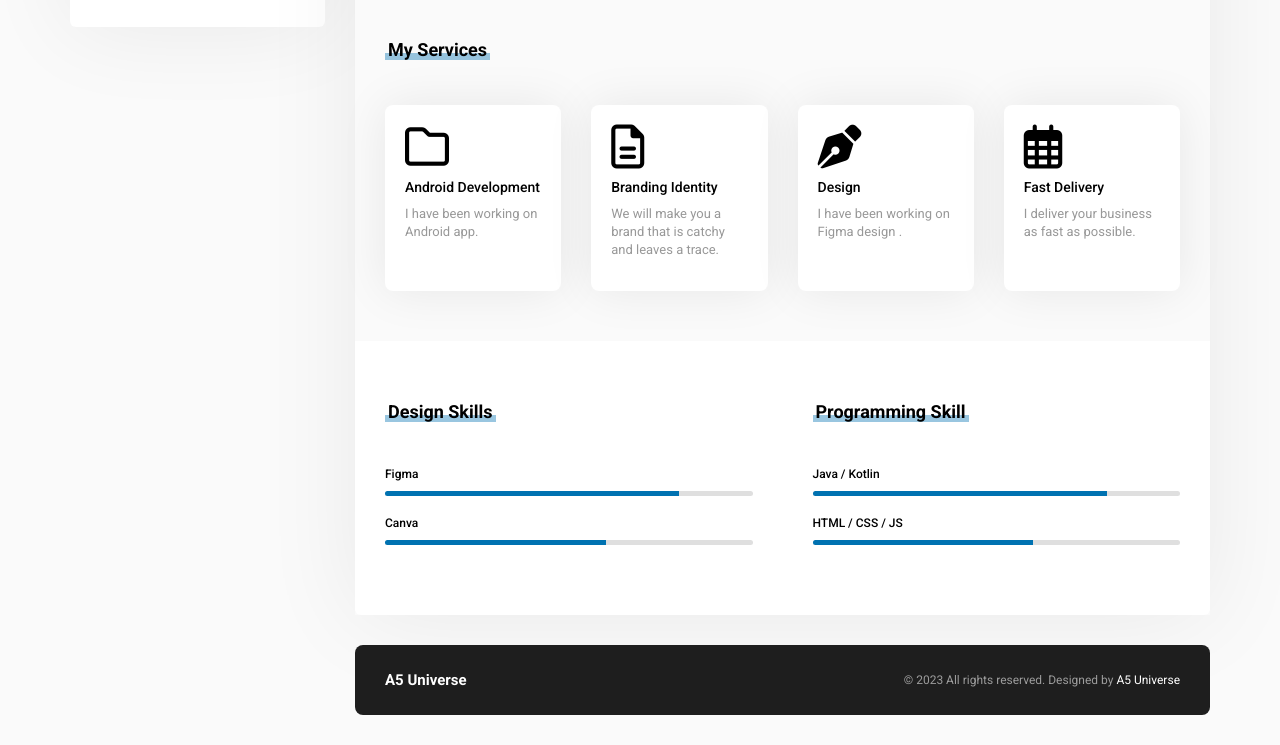
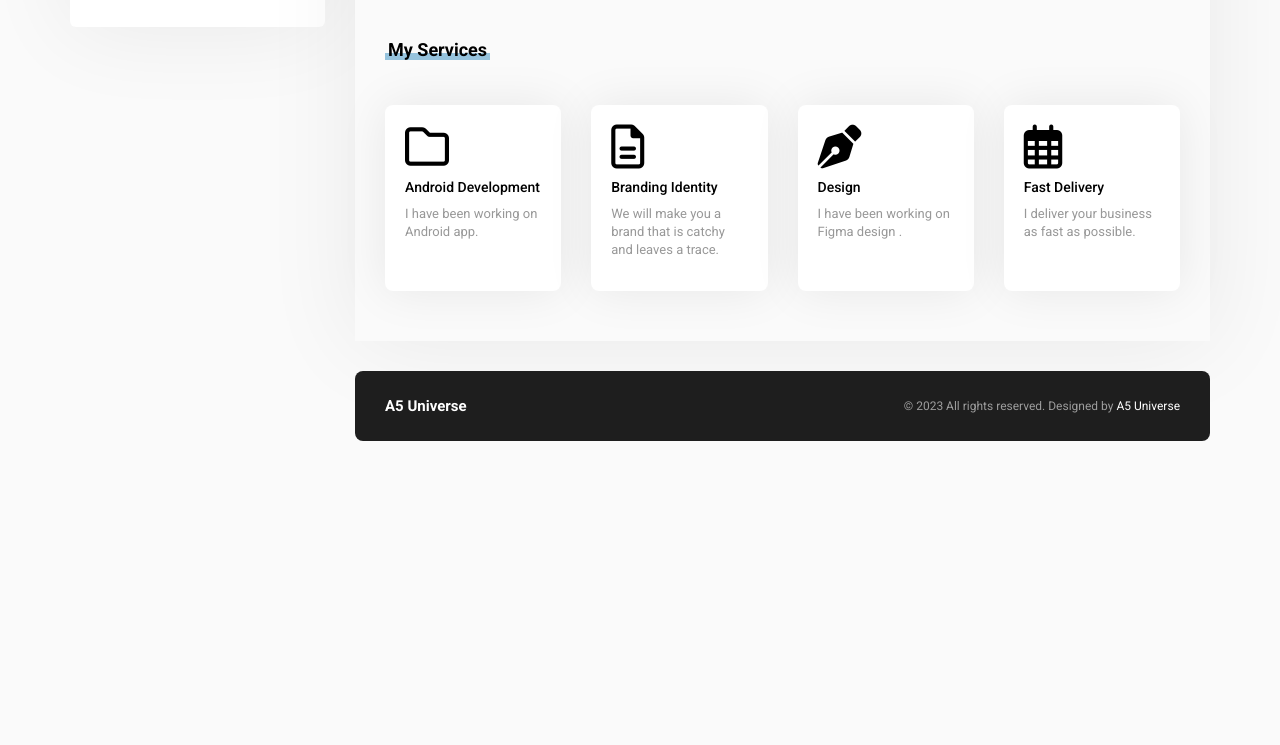
Before and after one commit to A5-Universe/A5-Universe-Portfolio, a plain HTML site: page index.html in a window 1280 px wide. Shown: the part 489-1234 px from the top of the page. After the commit the page ends 960 px from the top, so only its background shows below. Drawn offline with nearby package versions, Linux system fonts and the light colour scheme.

Commit message:
date: 21-10-2023 change: remove skill section

```diff
--- a/css/style.css
+++ b/css/style.css
@@ -395,45 +395,6 @@ main {
 }
 
 /* End Services section  */
-
-/*Start Skills section*/
-.skills {
-  background-color: var(--whiteColor);
-  padding-top: 6rem;
-  padding-bottom: 5rem;
-  border-radius: 0 0 0.6rem 0.6rem;
-}
-
-.skills .section-title {
-  margin-bottom: 4.5rem;
-}
-
-.skills .design-skills {
-  padding-bottom: 5rem;
-}
-
-.skills .skills-container .skill h3 {
-  font-size: 1.2rem;
-  font-weight: 500;
-  text-transform: capitalize;
-}
-
-.skills .skills-container .skill .progress {
-  width: 100%;
-  height: 0.5rem;
-  background-color: var(--lightGray);
-  border-radius: 2rem;
-  margin: 1rem 0 2rem;
-}
-
-.skills .skills-container .skill .progress span {
-  display: block;
-  height: 100%;
-  background-color: var(--primaryColor);
-  border-radius: 2rem 0 0 2rem;
-}
-
-/*End Skills section*/
 
 /*Start community section*/
 .community {
@@ -1103,23 +1064,6 @@ footer .footer-container .copyright p a {
     width: 66.6666%;
   }
 
-  .skills {
-    display: flex;
-  }
-
-  .skills .design-skills,
-  .skills .code-skills {
-    flex-basis: 50%;
-  }
-
-  .skills .design-skills {
-    padding: 0 3rem 0 0;
-  }
-
-  .skills .code-skills {
-    padding: 0 0 0 3rem;
-  }
-
   .resume .resume-container {
     display: flex;
   }
--- a/index.html
+++ b/index.html
@@ -140,48 +140,6 @@
               </div>
             </section>
 
-            <!-- skill section -->
-            <section class="skills">
-              <div class="design-skills">
-                <div class="section-title">
-                  <h2>design skills</h2>
-                </div>
-                <div class="skills-container">
-                  <div class="skill">
-                    <h3>Figma</h3>
-                    <div class="progress">
-                      <span style="width: 80%"></span>
-                    </div>
-                  </div>
-                  <div class="skill">
-                    <h3>Canva</h3>
-                    <div class="progress">
-                      <span style="width: 60%"></span>
-                    </div>
-                  </div>
-                </div>
-              </div>
-
-              <div class="code-skills">
-                <div class="section-title">
-                  <h2>Programming Skill</h2>
-                </div>
-                <div class="skills-container">
-                  <div class="skill">
-                    <h3>Java / Kotlin</h3>
-                    <div class="progress">
-                      <span style="width: 80%"></span>
-                    </div>
-                  </div>
-                  <div class="skill">
-                    <h3>HTML / CSS / JS </h3>
-                    <div class="progress">
-                      <span style="width: 60%"></span>
-                    </div>
-                  </div>
-                </div>
-              </div>
-            </section>
           </div>
 
           <!-- community section -->
```
